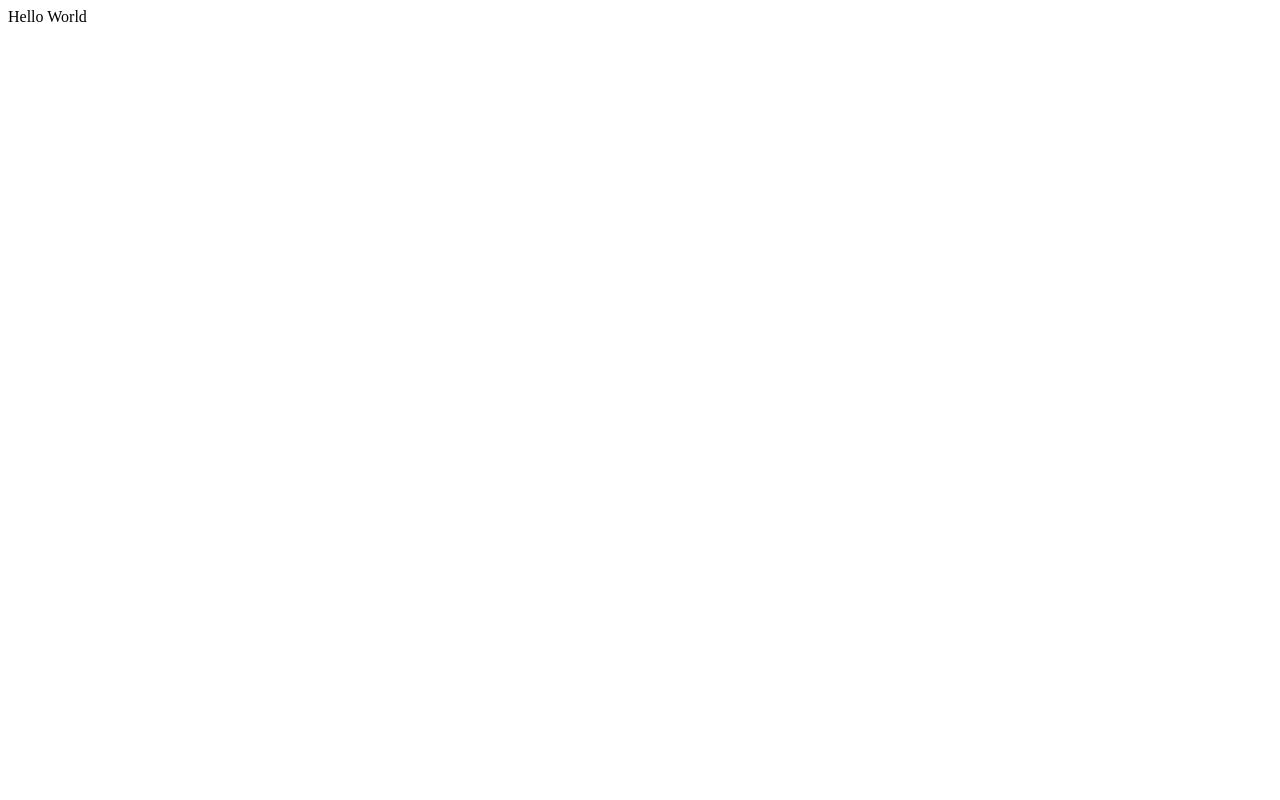
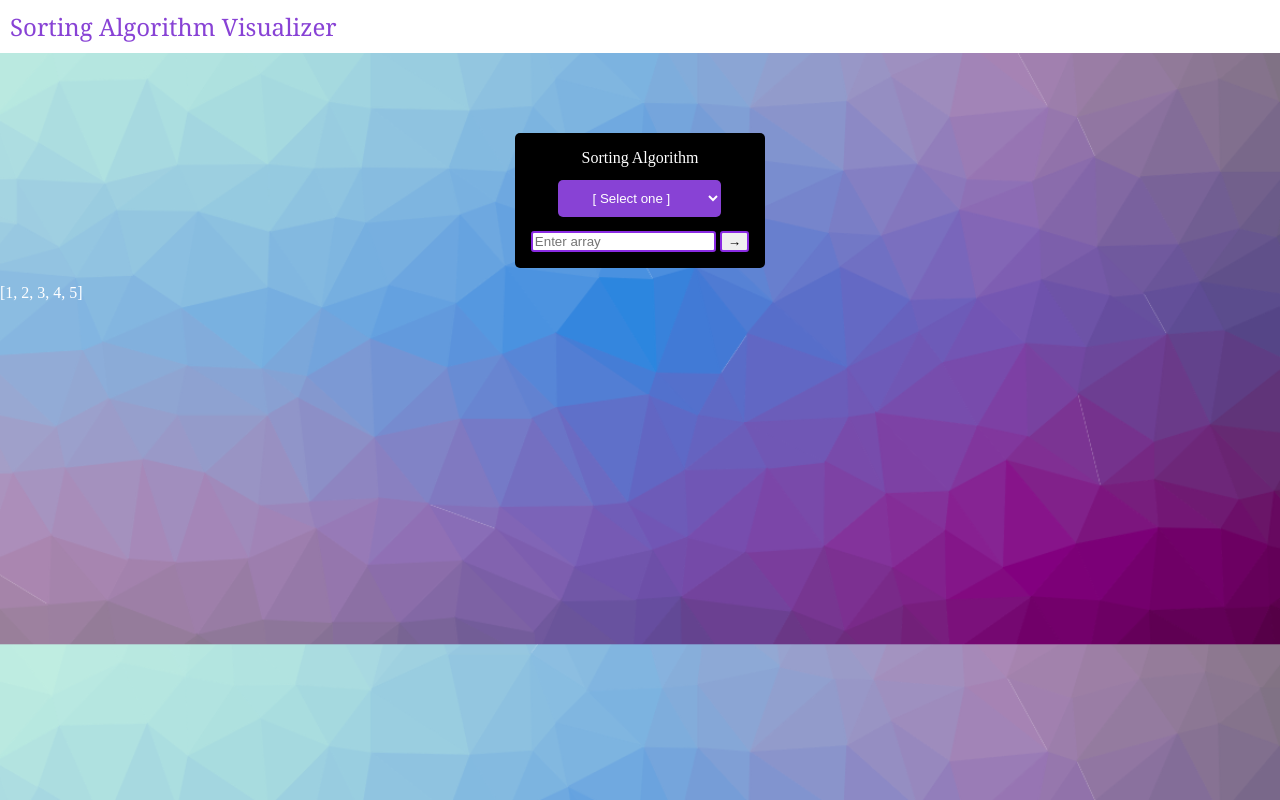
Before and after one commit to derek-byte/Sorting_Visualizer, a Flask app: page / in a window 1280 px wide. Before the commit the page is almost empty. Run offline with Flask 2, Linux system fonts and the light colour scheme.

Commit message:
Connect html and REST API

```diff
--- a/app.py
+++ b/app.py
@@ -1,4 +1,4 @@
-from flask import Flask
+from flask import Flask, render_template
 from sorting_alg.merge_sort import MergeSort
 from sorting_alg.quick_sort import QuickSort
 from sorting_alg.selection_sort import SelectionSort
@@ -11,7 +11,8 @@ array = [5, 4, 3, 2, 1]
 
 @app.route("/")
 def home():
-    return "Hello World"
+    return render_template('index.html', arr=array)
+    #return "Hello World"
 
 @app.route("/merge_sort")
 def merge_sort():
--- a/styles.css
+++ b/static/styles/styles.css
@@ -1,9 +1,10 @@
 body {
-    background-image: url(background.png);
+    background-image: url('/static/images/background.png');
     background-size: cover;
-    background-repeat: repeat-x;
+    /* background-repeat: repeat-x; */
     margin: 0;
 }
+
 
 nav {
     background-color: #ffffff;
@@ -33,7 +34,7 @@ select {
     margin: 1em;
 }
 
-input[type=number], button {
+input[type=text], button {
     border: 2px solid blueviolet;
     border-radius: 3px;
 }
--- a/index.html
+++ b/templates/index.html
@@ -4,7 +4,7 @@
     <meta charset="UTF-8">
     <meta http-equiv="X-UA-Compatible" content="IE=edge">
     <meta name="viewport" content="width=device-width, initial-scale=1.0">
-    <link href="styles.css" rel="stylesheet" type="text/css" />
+    <link href="{{ url_for('static',filename='styles/styles.css') }}" rel="stylesheet" type="text/css" />
     <title>Sorting Algorithm Visualizer</title>
 </head>
 <nav>
@@ -27,17 +27,39 @@
                 </select>
             </div>
             <div class="input-group">
-                <div class="array"><input type="number" name="numbers" id="numbers" placeholder="Enter array"> <button onclick="order()">→</button> </div>
+                <div class="input"><input type="text" name="numbers" id="numbers" placeholder="Enter array"> <button onclick="order()">→</button> </div>
             </div>
         </div>
     </div>
+
+    <div class="steps">
+        <p>{{arr}}</p>
+    </div>
+
 </body>
+
 <script>
     function order () {
         var str = document.getElementById("numbers").value;
+        // let arr = [];
+        // let i = 0;
+        // while (i < str.length) {
+        //     let num = 0
+        //     let multiple = 1
+        //     if (str[i] == ',') {
+        //         console.log("Please enter numbers.")
+        //         i++
+        //     }
+        //     else {
+        //         num += 1
+        //     }
+        //     i++
+        // }
+
         var array = Array.from(str)
         alert(array)
         console.log(array)
+        // Need to sperate things based on commas
     }
 </script>
 </html>
```
Also changed, not shown: static/images/background.png (renamed from background.png).
